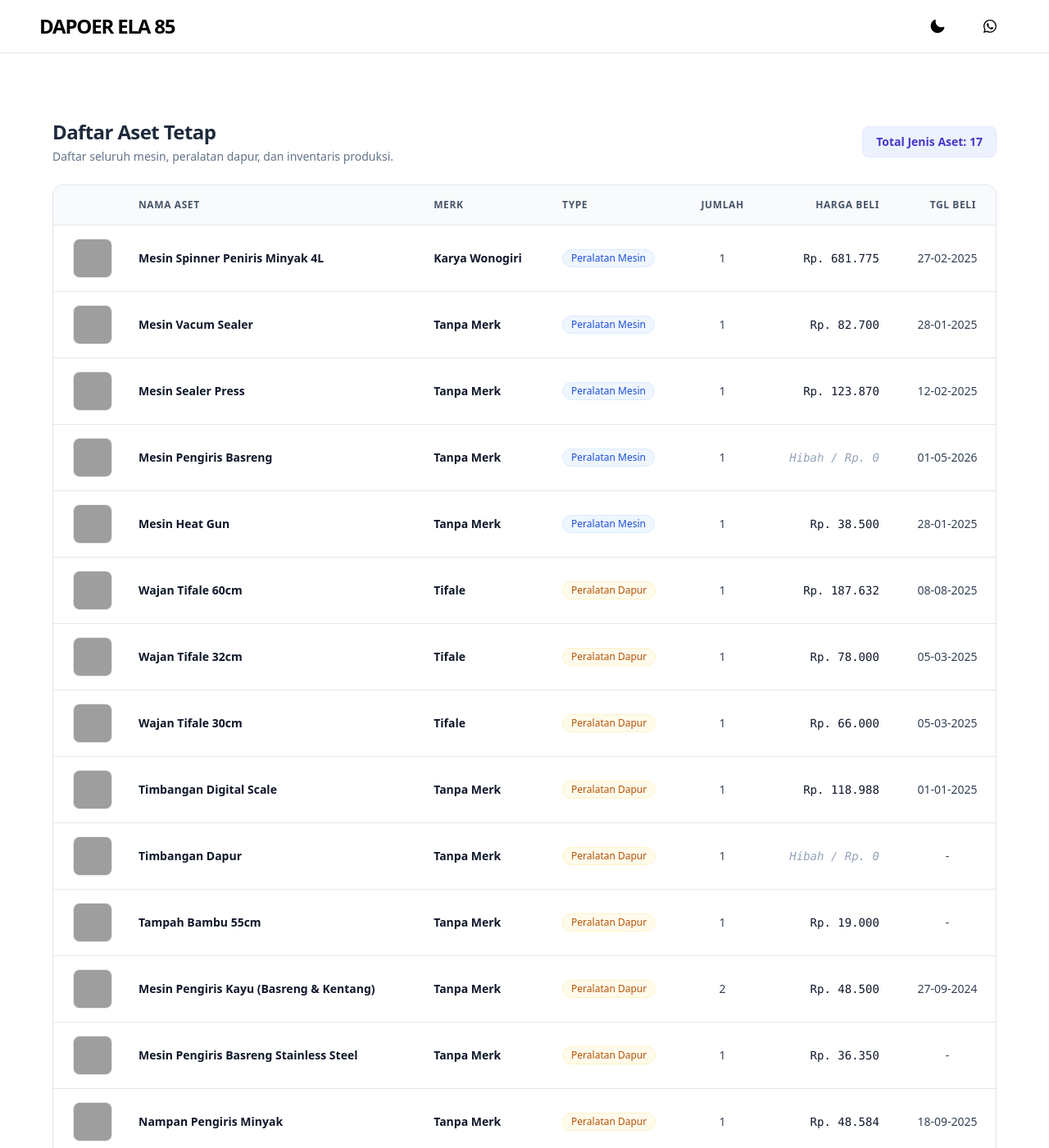
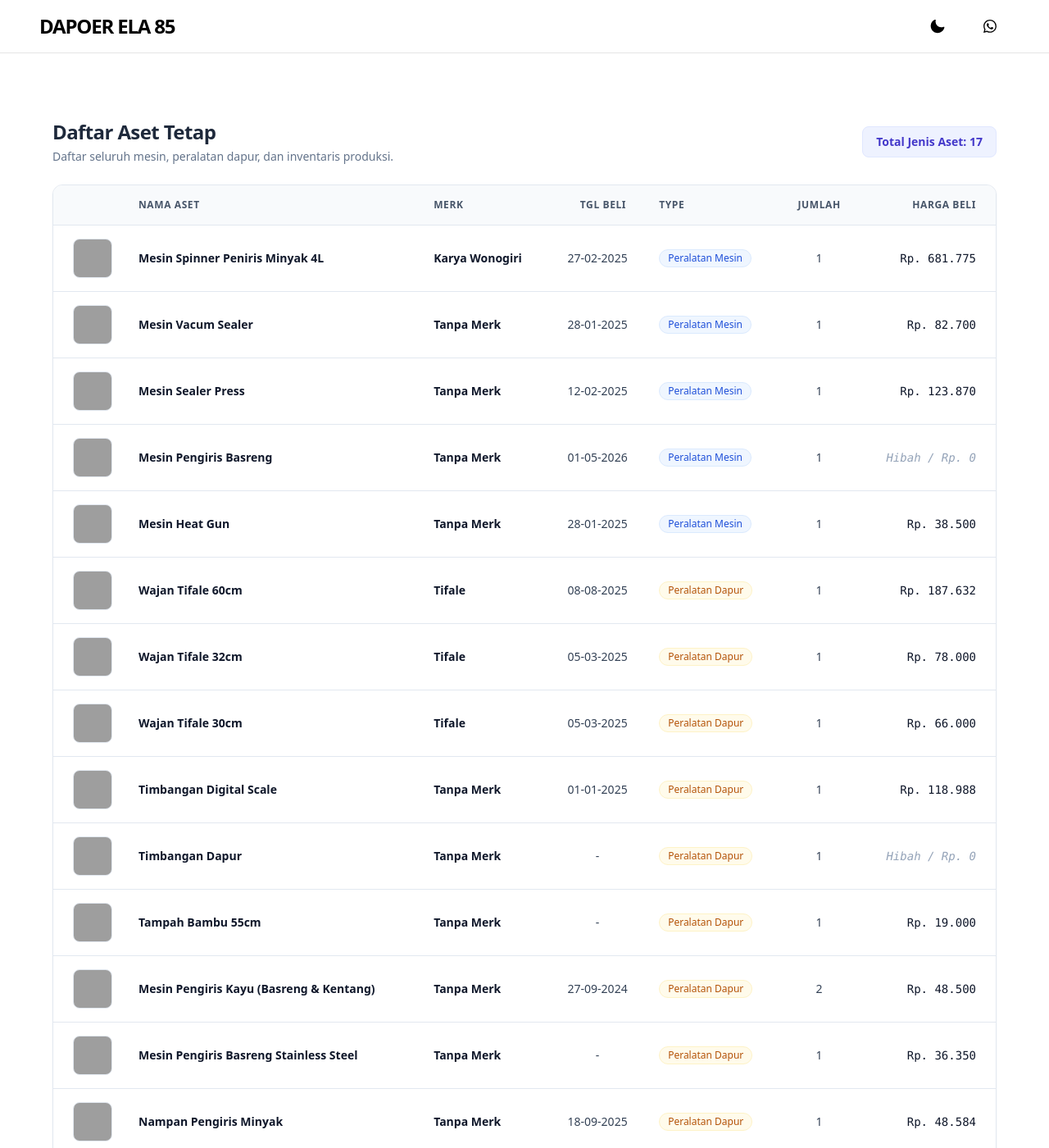
Before and after one commit to dapoerela85/dapoerela85.github.io, a Jekyll site: the page built from _pages/aset-tetap.html, in a window 1280 px wide and 1400 px high, cut to the strip 0-1400 px from the top of the window. Shown: the whole strip at 82% size. Built offline with Jekyll 4.4.1, drawn with Linux system fonts in a browser that asks for light colours; nearby versions of some CDN libraries; some of the changed text lies outside the part shown; grey boxes are pictures that could not be loaded.

Commit message:
Update aset-tetap.html

```diff
--- a/_pages/aset-tetap.html
+++ b/_pages/aset-tetap.html
@@ -26,10 +26,10 @@ permalink: /aset-tetap/
             <th class="p-4 pl-6 w-20"></th>
             <th class="p-4">Nama Aset</th>
             <th class="p-4">Merk</th>
+            <th class="p-4 text-right pr-6">Tgl Beli</th>
             <th class="p-4">Type</th>
             <th class="p-4 text-center">Jumlah</th>
             <th class="p-4 text-right pr-6">Harga Beli</th>
-            <th class="p-4 text-right pr-6">Tgl Beli</th>
           </tr>
         </thead>
 
@@ -59,7 +59,14 @@ permalink: /aset-tetap/
                 {% else %}
                  Tanpa Merk
                 {% endif %}
+              </td>
 
+              <td class="p-4 text-center font-medium">
+                {% if asset.tgl_beli %}
+                 {{ asset.tgl_beli }}
+                {% else %}
+                 -
+                {% endif %}
               </td>
 
               <td class="p-4">
@@ -86,14 +93,6 @@ permalink: /aset-tetap/
                 {% endif %}
               </td>
 
-              <td class="p-4 text-center font-medium">
-                {% if asset.tgl_beli %}
-                 {{ asset.tgl_beli }}
-                {% else %}
-                 -
-                {% endif %}
-              </td>
-
             </tr>
           {% endfor %}
         </tbody>
```
